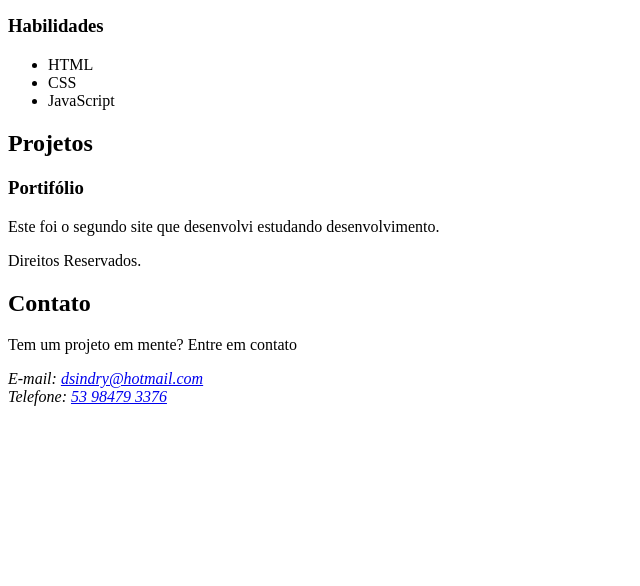
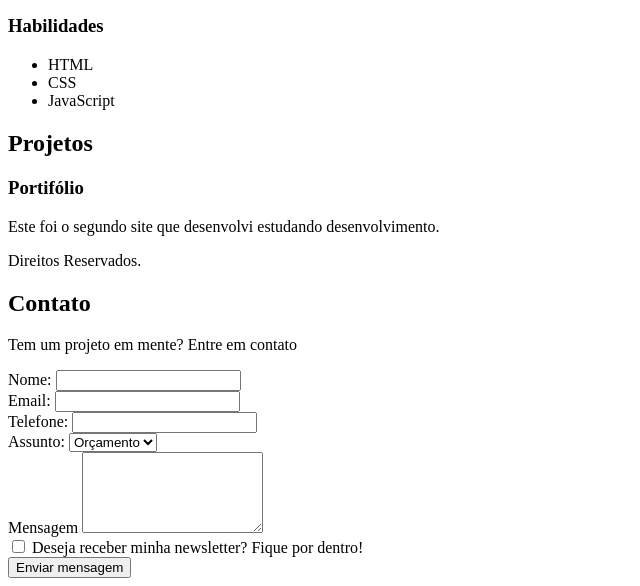
Before and after one commit to DsindryFerreira/SCTEC, a plain HTML site: page index.html in a window 1280 px wide. Shown: the part 520-1106 px from the top of the page, without its empty margins (0-640 px from the left). Before the commit the page ends 934 px from the top, so only its background shows below. Drawn offline with Linux system fonts and the light colour scheme.

Commit message:
Formulário

```diff
--- a/index.html
+++ b/index.html
@@ -22,7 +22,8 @@
     <section id="Sobre">
         <h2>Sobre mim</h2>
 
-        <img src="WhatsApp Image 2026-05-30 at 14.28.38.jpeg"  alt="Foto perfil Linkedin" title="Foto perfil Linkedin" style="width: 210px; height: 278px;">
+        <img src="WhatsApp Image 2026-05-30 at 14.28.38.jpeg" alt="Foto perfil Linkedin" title="Foto perfil Linkedin"
+            style="width: 210px; height: 278px;">
 
         <article>
 
@@ -72,13 +73,42 @@
 
             <p>Tem um projeto em mente? Entre em contato</p>
 
-            <address>
-                E-mail: <a href="mailto:dsindry@hormail.com">dsindry@hotmail.com</a> <br>
-                Telefone: <a href="tel:+5553984793376">53 98479 3376</a>
-            </address>
+            <form action="">
+
+                <label for="nome">Nome: </label>
+                <input type="text" id="nome" name="nome" required> <br>
+
+                <label for="email">Email: </label>
+                <input type="email" id="email" name="email" required> <br>
+
+                <label for="telefone">Telefone: </label>
+                <input type="tel" id="telefone" name="telefone"> <br>
+
+                <label for="assunto">Assunto: </label>
+                <select name="assunto" id="assunto">
+                    <option value="orçamento">Orçamento</option>
+                    <option value="dúvida">Dúvida</option>
+                    <option value="outro">Outro</option>
+                </select>
+
+                <br>
+
+                <label for="mensagem">Mensagem</label>
+                <textarea name="mensagem" id="mensagem" cols="20px" rows="5px" required></textarea> <br>
+
+                <input type="checkbox" id="inscricao" name="inscricao">
+                <label for="inscricao">Deseja receber minha newsletter? Fique por dentro!</label>
+
+                <br>
+
+                <input type="submit" value="Enviar mensagem">
+
+            </form>
+
         </section>
 
-        </footer>
-        </body>
+    </footer>
 
-        </html>
+</body>
+
+</html>
```
